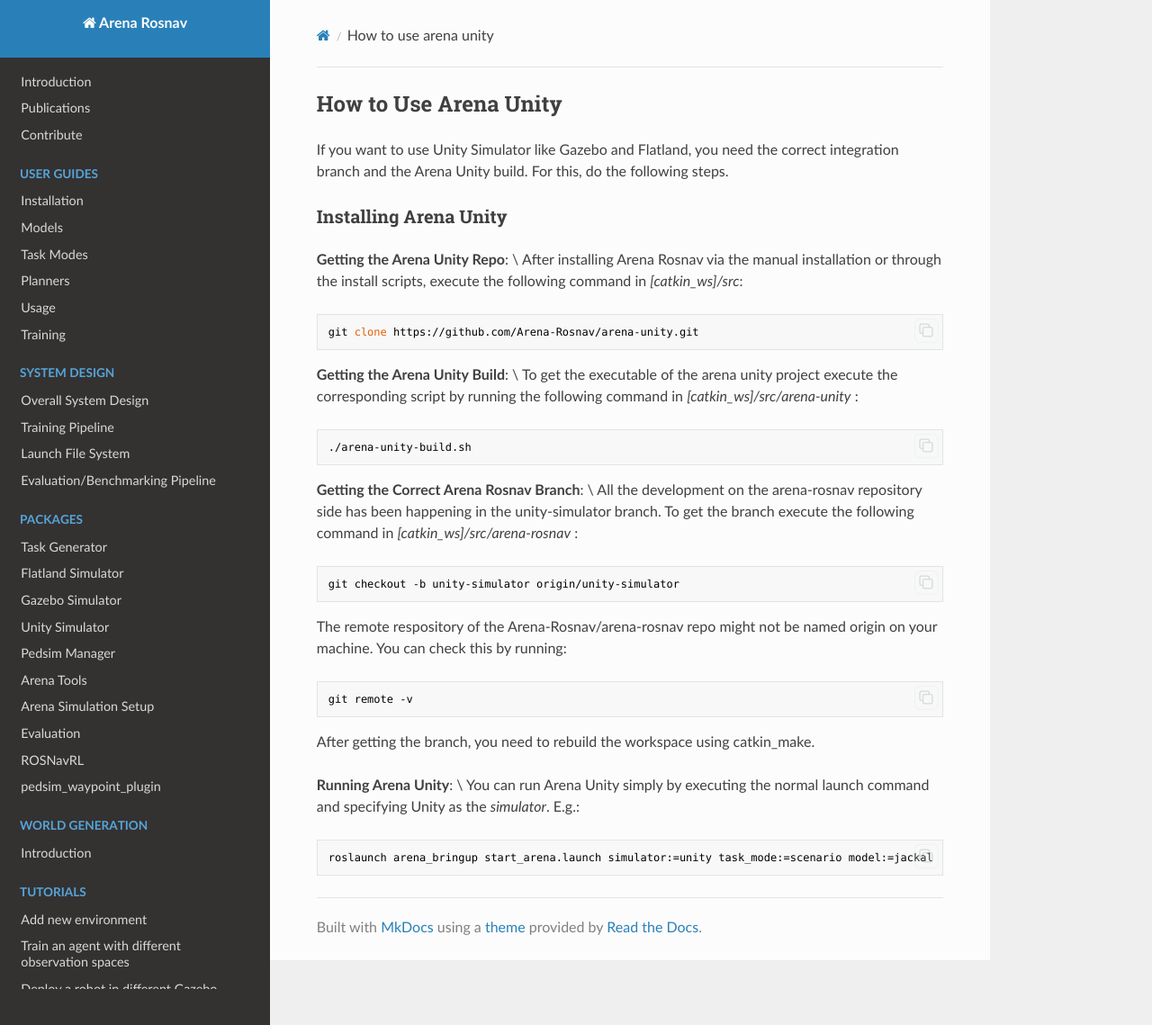
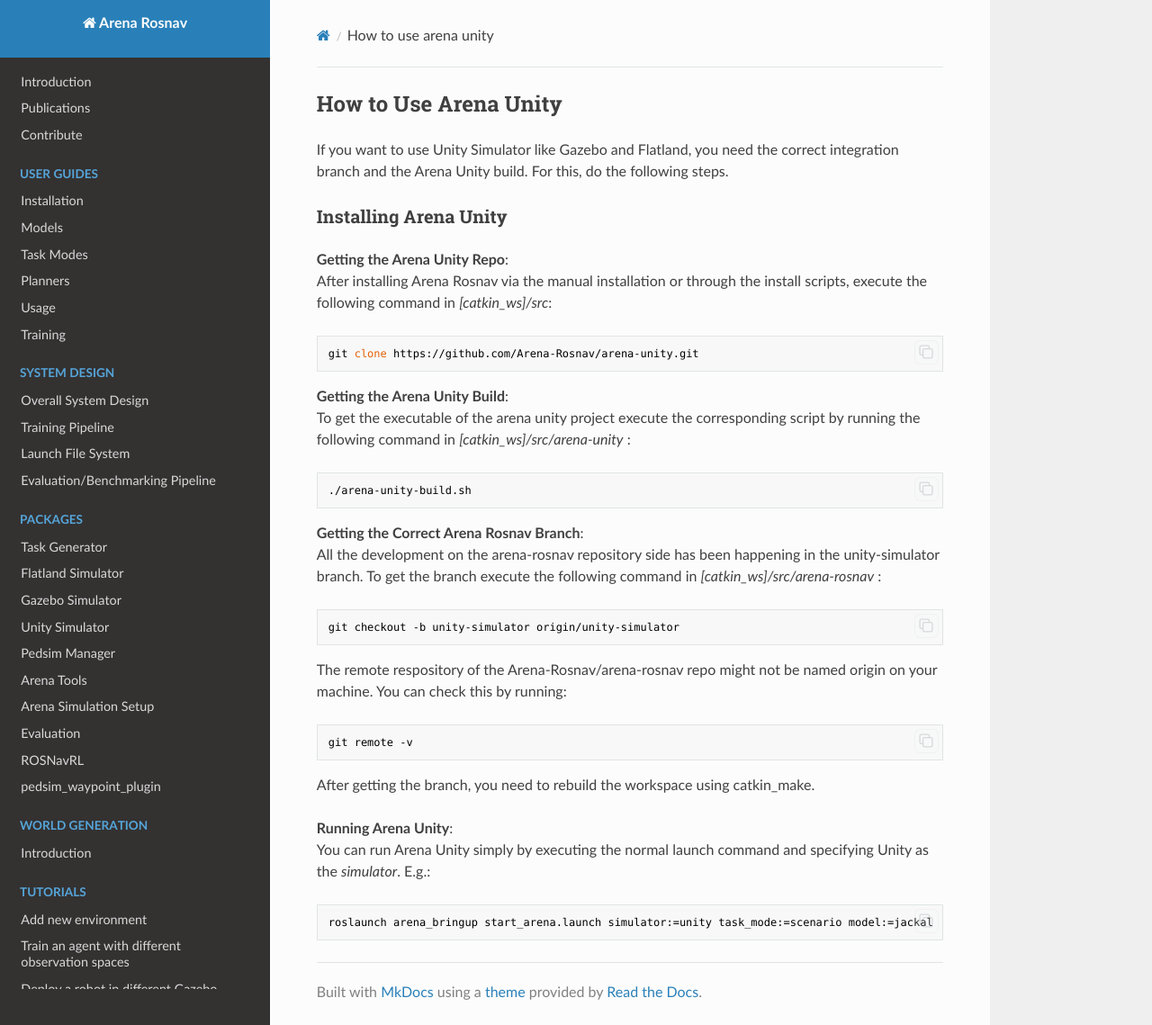
Before and after one commit to Arena-Rosnav/.github, an MkDocs documentation site: the page built from docs/packages/unity/how_to_use_arena_unity.md, in a window 1280 px wide and 1139 px high. Shown: the whole window at 90% size. Built offline with MkDocs 1.6.1, drawn with Linux system fonts in a browser that asks for light colours; nearby versions of some CDN libraries; comment, search, counter and statistics services are not loaded.

Commit message:
Better new lines

````diff
--- a/docs/packages/unity/how_to_use_arena_unity.md
+++ b/docs/packages/unity/how_to_use_arena_unity.md
@@ -3,19 +3,19 @@
 
 ### Installing Arena Unity
 
-**Getting the Arena Unity Repo**: \
+**Getting the Arena Unity Repo**:
 After installing Arena Rosnav via the manual installation or through the install scripts, execute the following command in *\[catkin_ws\]/src*:
 ```bash
 git clone https://github.com/Arena-Rosnav/arena-unity.git
 ```
 
-**Getting the Arena Unity Build**: \
+**Getting the Arena Unity Build**:
 To get the executable of the arena unity project execute the corresponding script by running the following command in *\[catkin_ws\]/src/arena-unity* :
 ```bash
 ./arena-unity-build.sh
 ```
 
-**Getting the Correct Arena Rosnav Branch**:  \
+**Getting the Correct Arena Rosnav Branch**:
 All the development on the arena-rosnav repository side has been happening in the unity-simulator branch. To get the branch execute the following command in *\[catkin_ws\]/src/arena-rosnav* :
 ```bash
 git checkout -b unity-simulator origin/unity-simulator
@@ -26,7 +26,7 @@
 ```
 After getting the branch, you need to rebuild the workspace using catkin_make.
 
-**Running Arena Unity**: \
+**Running Arena Unity**:
 You can run Arena Unity simply by executing the normal launch command and specifying Unity as the *simulator*. E.g.:
 ```bash
 roslaunch arena_bringup start_arena.launch simulator:=unity task_mode:=scenario model:=jackal
````
Also changed, not shown: docs/packages/unity/how_to_develop_arena_unity.md (+4 -4 lines), docs/packages/unity/unity_simulator_new.md (+1 -1 lines).
